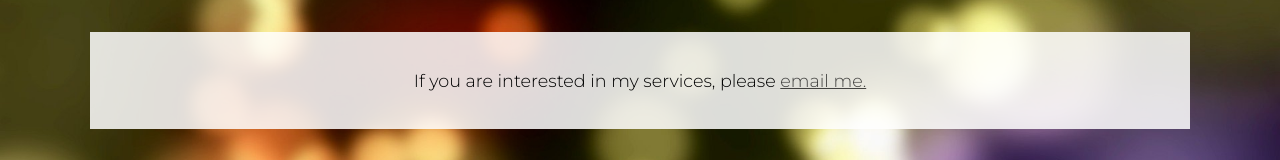
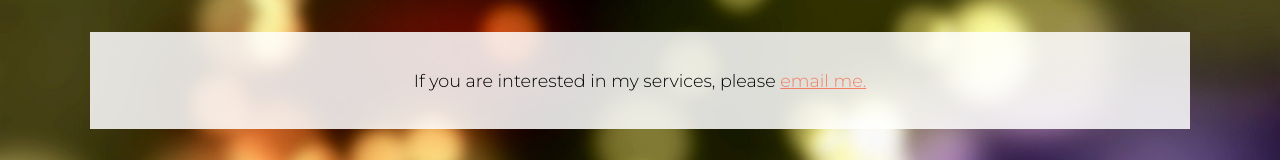
Before and after one commit to allie-rae/construction-remake, a React (Create React App) app: page / in a window 1280 px wide. Shown: the part 3611-3771 px from the top of the page. Built offline with nearby package versions, Linux system fonts and the light colour scheme; the HTML template or start-up script is replaced by a standard one; a web font is replaced by a local one.

Commit message:
changed email link to orange

```diff
--- a/src/components/contact/contact.css
+++ b/src/components/contact/contact.css
@@ -14,7 +14,7 @@
 
 .white-wrapper-contact > a {
     text-decoration: underline;
-    color: black;
+    color: rgba(251,70,37,0.9);
     margin-top: 10px;
     font-weight: normal;
     padding: 0;
```
